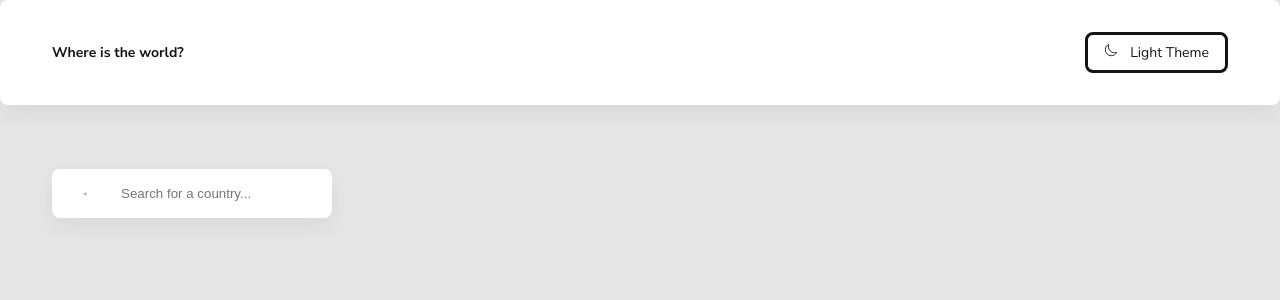
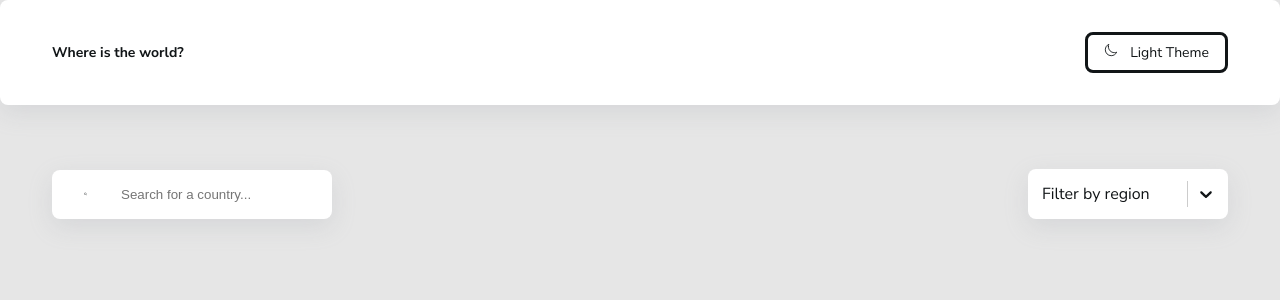
Before and after one commit to litvnvdev/countries-flags-react-app, a React (Create React App) app: page / in a window 1280 px wide. Shown: the top 300 px of the page. Built offline with nearby package versions, Linux system fonts and the light colour scheme.

Commit message:
Added react-select library and create custom select

```diff
--- a/public/index.html
+++ b/public/index.html
@@ -5,10 +5,7 @@
     <link rel="icon" href="%PUBLIC_URL%/favicon.ico" />
     <meta name="viewport" content="width=device-width, initial-scale=1" />
     <meta name="theme-color" content="#000000" />
-    <meta
-      name="description"
-      content="Web site created using create-react-app"
-    />
+    <meta name="description" content="Web site created using create-react-app" />
     <link rel="apple-touch-icon" href="%PUBLIC_URL%/logo192.png" />
     <!--
       manifest.json provides metadata used when your web app is installed on a
@@ -24,7 +21,7 @@
       work correctly both with client-side routing and a non-root public URL.
       Learn how to configure a non-root public URL by running `npm run build`.
     -->
-    <title>React App</title>
+    <title>React Countries and Flags</title>
   </head>
   <body>
     <noscript>You need to enable JavaScript to run this app.</noscript>
--- a/src/components/Controls.jsx
+++ b/src/components/Controls.jsx
@@ -1,13 +1,58 @@
 import { useState, useEffect } from 'react';
+import styled from 'styled-components';
+import CustomSelect from './CustomSelect';
 import Search from './Search';
 
+const options = [
+  {
+    value: 'Africa',
+    label: 'Africa',
+  },
+  {
+    value: 'America',
+    label: 'America',
+  },
+  {
+    value: 'Asia',
+    label: 'Asia',
+  },
+  {
+    value: 'Europe',
+    label: 'Europe',
+  },
+  {
+    value: 'Oceania',
+    label: 'Oceania',
+  },
+];
+
+const Wrapper = styled.div`
+  display: flex;
+  flex-direction: column;
+  align-items: flex-start;
+
+  @media (min-width: 767px) {
+    flex-direction: row;
+    justify-content: space-between;
+    align-items: center;
+  }
+`;
 const Controls = () => {
   const [search, setSearch] = useState('');
+  const [region, setRegion] = useState('');
 
   return (
-    <div>
+    <Wrapper>
       <Search search={search} setSearch={setSearch} />
-    </div>
+      <CustomSelect
+        options={options}
+        placeholder="Filter by region"
+        isClearable
+        isSearchable={false}
+        value={region}
+        onChange={setRegion}
+      />
+    </Wrapper>
   );
 };
 
--- a/src/components/CustomSelect.jsx
+++ b/src/components/CustomSelect.jsx
@@ -1,42 +1,45 @@
 import React from 'react';
 import styled from 'styled-components';
-import { IoSearch } from 'react-icons/io5';
+import Select from 'react-select';
 
-const InputContainer = styled.label`
-  background-color: var(--color-ui-base);
-  padding: 1rem 2rem;
-  display: flex;
-  align-items: center;
+const CustomSelect = styled(Select).attrs({
+  styles: {
+    control: (provided) => ({
+      ...provided,
+      backgroundColor: 'var(--color-ui-base)',
+      color: 'var(--color-text)',
+      borderRadius: 'var(--radius)',
+      padding: '0.25rem',
+      border: 'none',
+      boxShadow: 'var(--shadow)',
+      height: '50px',
+    }),
+    option: (provided, state) => ({
+      ...provided,
+      cursor: 'pointer',
+      color: 'var(--color-text)',
+      backgroundColor: state.isSelected ? 'var(--color-bg)' : 'var(--color-ui-base)',
+    }),
+  },
+})`
+  width: 200px;
+  border-radius: var(--radius);
+  font-family: var(--family);
+  border: none;
 
-  border-radius: var(--radius);
-  box-shadow: var(--shadow);
-  width: 100%;
-  margin-bottom: 1.5rem;
+  & > * {
+    box-shadow: var(--shadow);
+  }
+  & input {
+    padding-left: 0.25rem;
+  }
 
-  @media (min-width: 767px) {
-    margin-bottom: 0;
-    width: 280px;
+  & * {
+    color: var(--color-text) !important;
+  }
+  & > div[id] {
+    background-color: var(--color-ui-base);
   }
 `;
-const Input = styled.input.attrs({
-  type: 'search',
-  placeholder: 'Search for a country...',
-})`
-    margin-left: 2rem;
-    border: none;
-    outline: none;
-    background-color; var(--color-bg);
-    color: var(--color-text)
-
-`;
-
-const CustomSelect = ({ search, setSearch }) => {
-  return (
-    <InputContainer>
-      <IoSearch />
-      <Input onChange={(event) => setSearch(event.target.value)} value={search} />
-    </InputContainer>
-  );
-};
 
 export default CustomSelect;
--- a/src/components/Search.jsx
+++ b/src/components/Search.jsx
@@ -26,6 +26,7 @@ const Input = styled.input.attrs({
   border: none;
   outline: none;
   color: var(--color-text);
+  background-color: var(--color-ui-base);
 `;
 
 const Search = ({ search, setSearch }) => {
```
Also changed, not shown: public/logo192.png (deleted), public/logo512.png (deleted).
